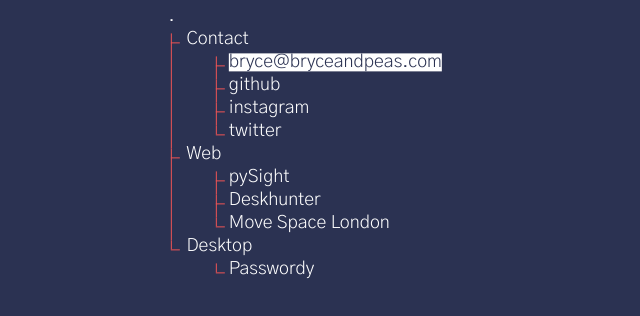
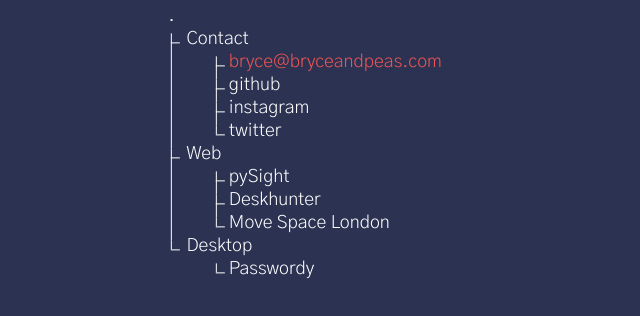
Before and after one commit to bryceandpeas/bryceandpeas, a plain HTML site: page index.html in a window 1280 px wide. In both pictures the pointer is over the link "bryce@bryceandpeas.com". Shown: the part 412-728 px from the top of the page, without its empty margins (319-959 px from the left). Drawn offline with Linux system fonts and the light colour scheme.

Commit message:
Update colours

```diff
--- a/static/css/style.css
+++ b/static/css/style.css
@@ -3,7 +3,8 @@
 	--background: #2B3252;
 	--foreground: #FFFFFF;
 	--orange: #DAA80E;
-	--branch: 1px solid #EF5455;
+	--red: #EF5455;
+	--branch: 1px solid var(--foreground);
 }
 
 html {
@@ -95,6 +96,6 @@
 }
 
 a:hover {
-	color: var(--background);
-	background: var(--foreground);
+	color: var(--red);
+	background: var(--background);
 }
```
